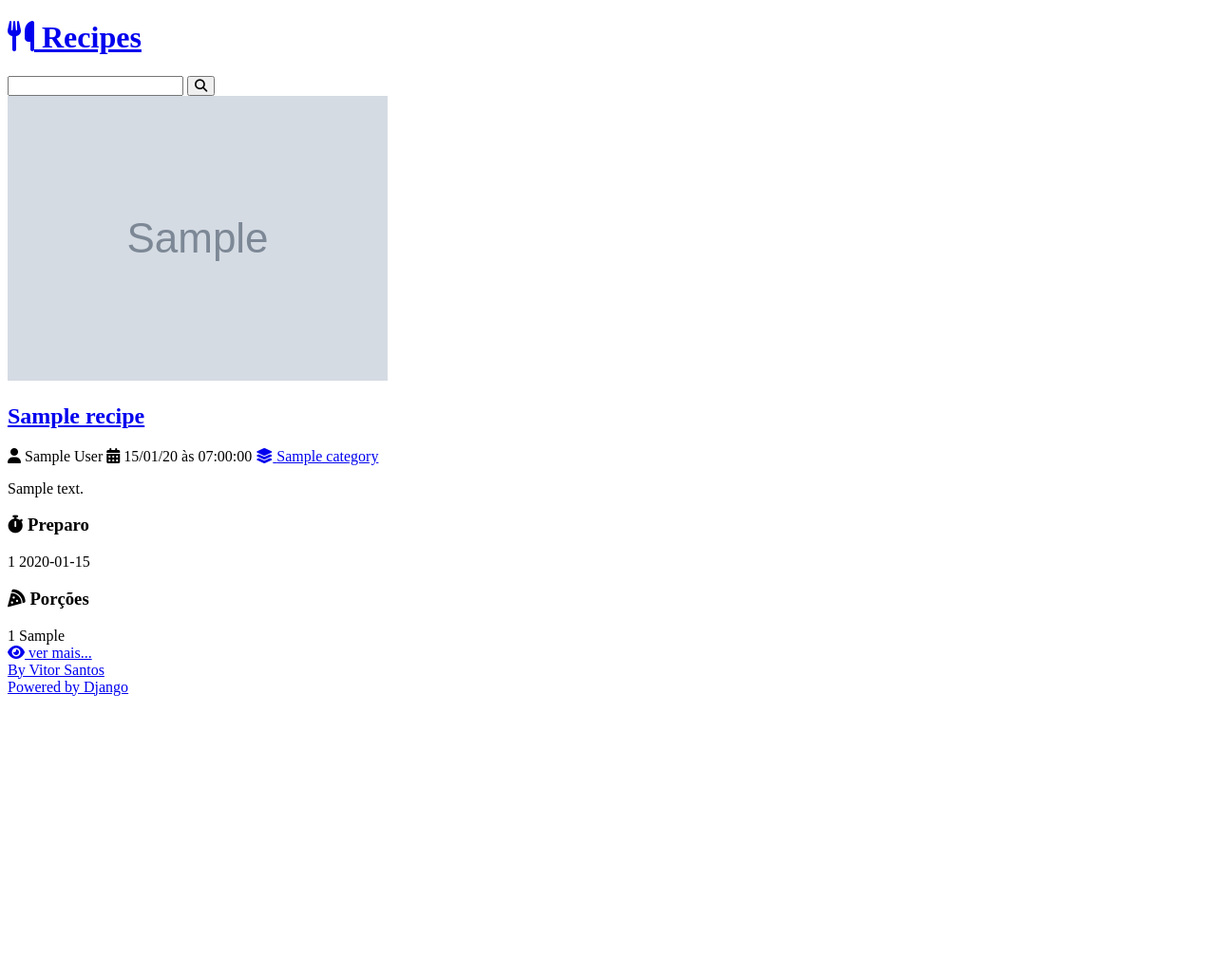
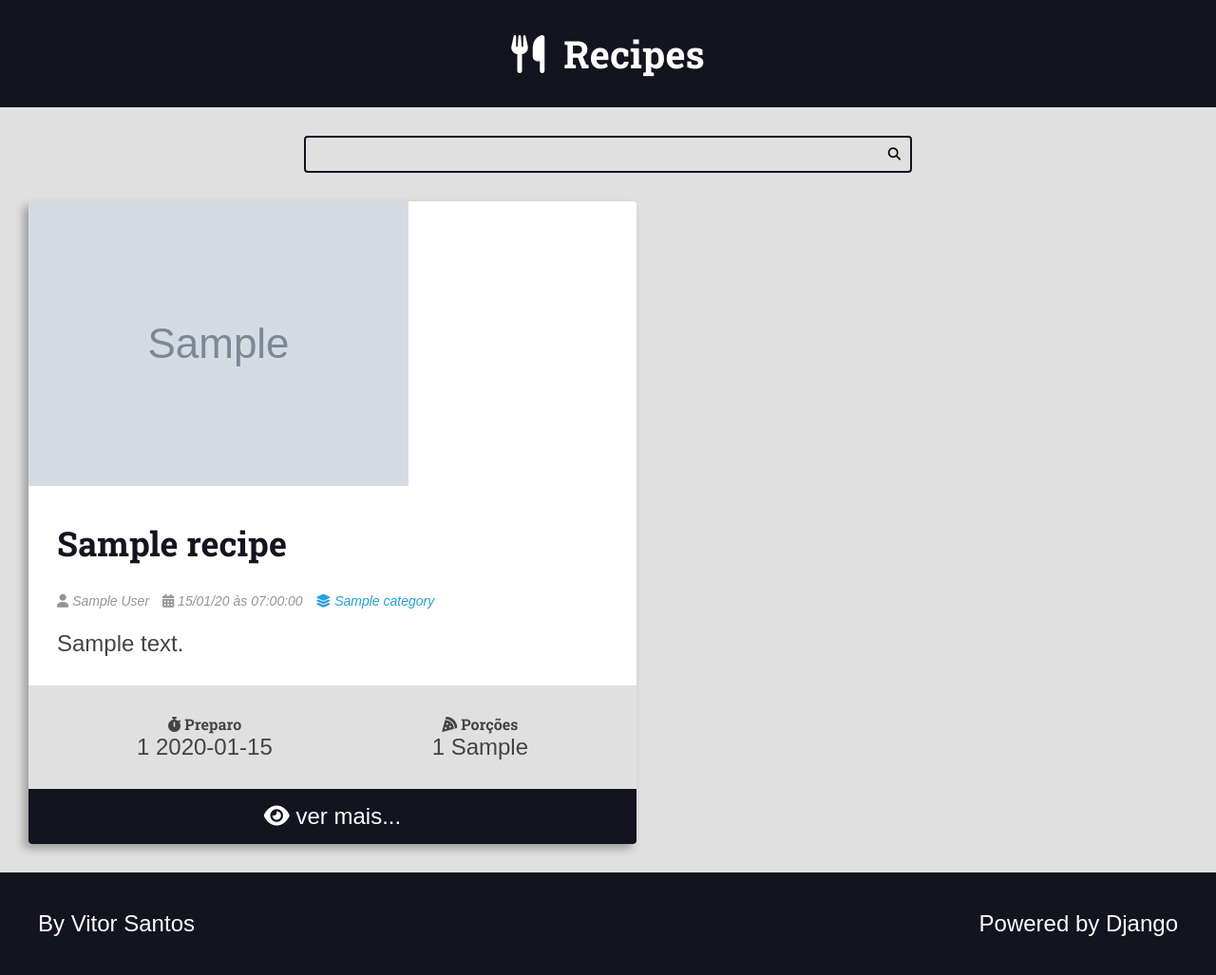
Before and after one commit to vitorsaantos/site_receitas, a Django app: page / in a window 1280 px wide. Shown: the whole page at 95% size. Before the commit the page ends 733 px from the top, so only its background shows below. Run offline with Django 5.2, Linux system fonts and the light colour scheme; tables that the repository leaves empty hold one stand-in row (values such as "Sample post"); grey boxes marked "Sample" are stand-in pictures; parts of the project's set-up code (start-up, migrations or seed data) failed here and were passed over; some libraries are stand-ins or nearby versions.

Commit message:
Organizing files

```diff
--- a/authors/views.py
+++ b/authors/views.py
@@ -2,12 +2,14 @@
 from .forms import RegisterForm
 from django.http import Http404
 from django.contrib import messages
+from django.urls import reverse
 
 def register_view(request):
     register_form_data = request.session.get('register_form_data', None)
     form = RegisterForm(register_form_data)
     return render(request, 'authors/pages/register_view.html', {
         'form': form,
+        'form_action':reverse('authors:create'),
     })
 
 def register_create(request):
@@ -19,7 +21,9 @@
     form = RegisterForm(POST)
 
     if form.is_valid():
-        form.save()
+        user = form.save(commit=False)
+        user.set_password(user.password)
+        user.save()
         messages.success(request, 'Your user is created, please log in.')
 
         del(request.session['register_form_data'])
--- /dev/null
+++ b/base_static/global/css/styles.css
@@ -0,0 +1,413 @@
+
+:root {
+    --color-primary: #269fe6;
+    --color-primary-hover: #2086c2;
+    --color-primary-dark: #13141f;
+    --color-primary-dark-hover: #212336;
+    --color-primary-light: #d4ecfa;
+    --color-primary-light-hover: #bdd8e7;
+
+    --color-white: #fff;
+    --color-black: #000;
+
+    --color-dark-text: #444;
+    --color-info-light: #cce5ff;
+    --color-debug-light: #cce5ff;
+    --color-success-light: #d4edda;
+    --color-alert-light: #fff3cd;
+    --color-warning-light: #fff3cd;
+    --color-error-light: #f8d7da;
+
+    --color-info-dark: #4d86c4;
+    --color-debug-dark: #4d86c4;
+    --color-success-dark: #4a9c5d;
+    --color-alert-dark: #927f40;
+    --color-warning-dark: #927f40;
+    --color-error-dark: #da525d;
+
+    --color-gray-0: #f9f9f9;
+    --color-gray-1: #e0e0e0;
+    --color-gray-2: #c7c7c7;
+    --color-gray-3: #aeaeae;
+    --color-gray-4: #959595;
+    --color-gray-5: #7d7d7d;
+    --color-gray-6: #646464;
+    --color-gray-7: #4b4b4b;
+    --color-gray-8: #323232;
+    --color-gray-9: #191919;
+
+    --font-primary: sans-serif;
+    --font-headings: 'Roboto Slab', serif;
+
+    --spacing-gutter-medium: 30px;
+    --spacing-gutter-large: 40px;
+}
+
+* {
+    padding: 0;
+    margin: 0;
+    box-sizing: border-box;
+}
+
+html {
+    font-size: 62.5%;
+
+}
+
+body {
+    font-size: 16px;
+    font-family: var(--font-primary);
+    background: var(--color-gray-1);
+    color: var(--color-dark-text);
+    font-size: 24px;
+}
+
+h1, h2, h3, h4, h5, h6 {
+    font-family: var(--font-headings);
+}
+
+.container {
+    max-width: 1440px;
+    margin: 0 auto;
+    padding: var(--spacing-gutter-medium);
+}
+
+.main-header-container {
+    background: var(--color-primary-dark);
+}
+
+.main-logo {
+    font-size: 40px;
+    color: var(--color-white);
+    text-decoration: none;
+    display: flex;
+    flex-flow: row nowrap;
+    align-items: center;
+    justify-content: center;
+    width: fit-content;
+    margin: 0 auto;
+}
+
+.main-logo-icon {
+    margin-right: 20px;
+}
+
+.search-form {
+    border: 2px solid var(--color-primary-dark);
+    max-width: 640px;
+    margin: 0 auto;
+    border-radius: 4px;
+    position: relative;
+    transition: all 300ms ease-in-out;
+}
+.search-input,
+.search-button {
+    border: none;
+    background: none;
+    outline: none;
+    padding: 10px;
+    transition: all 300ms ease-in-out;
+}
+.search-button {
+    position: absolute;
+    top: 0;
+    right: 0;
+}
+
+.search-button:focus {
+    outline: 1px solid var(--color-primary);
+    background: rgba(0, 0, 0, .1);
+}
+
+.search-input {
+    width: 100%;
+    padding-right: 30px;
+}
+
+.search-form:focus-within {
+    border-color: var(--color-primary);
+    background-color: var(--color-white);
+}
+
+.search-form:focus-within .search-button {
+    color: var(--color-primary);
+}
+
+.main-content {
+    padding-top: 0;
+}
+
+.main-content-list {
+    display: grid;
+    grid-template-columns: repeat(auto-fit, minmax(340px, 1fr));
+    gap: var(--spacing-gutter-large);
+}
+
+.recipe {
+    background: var(--color-white);
+    box-shadow: -5px 5px 10px rgba(0, 0, 0, .3);
+    transition: all 300ms ease-in-out;
+    transform: scale(1);
+    border-radius: 4px;
+    overflow: hidden;
+}
+
+.recipe img{
+    max-width: 100%;
+}
+
+.recipe-list-item {
+    max-width: 640px;
+    height: fit-content;
+}
+
+.recipe-list-item:hover {
+    transform: scale(1.02);
+    box-shadow: -8px 8px 18px rgba(0, 0, 0, .6);
+}
+
+.recipe-title-container {
+    padding: var(--spacing-gutter-medium);
+    padding-bottom: 20px;
+}
+
+.recipe-title-container a {
+    text-decoration: none;
+    color: var(--color-primary-dark);
+}
+
+
+.recipe-author {
+    padding: 0 var(--spacing-gutter-medium);
+}
+
+.recipe-content {
+    padding: var(--spacing-gutter-medium);
+    padding-top: 20px;
+}
+
+.recipe-author-item {
+    color: var(--color-gray-4);
+    margin-right: 10px;
+    font-style: italic;
+    font-size: 14px;
+}
+
+.recipe-author a {
+    text-decoration: none;
+    color: var(--color-primary);
+    transition: all 300ms ease-in-out;
+}
+
+.recipe-author a:hover {
+    color: var(--color-primary-dark);
+}
+
+.recipe-meta-container {
+    display: flex;
+    flex-flow: row wrap;
+    padding: var(--spacing-gutter-medium);
+    background: var(--color-gray-1);
+}
+
+.recipe-meta {
+    display: flex;
+    flex-flow: column nowrap;
+    flex-shrink: 1;
+    flex-grow: 1;
+    text-align: center;
+}
+
+.recipe-meta-title {
+    font-size: 16px;
+}
+
+.recipe-footer a{
+    background: var(--color-primary-dark);
+    display: block;
+    color: var(--color-white);
+    text-decoration: none;
+    text-align: center;
+    padding: 15px var(--spacing-gutter-medium);
+    transition: all 300ms ease-in-out;
+}
+.recipe-footer a:hover {
+    filter: brightness(2);
+}
+
+.main-content-detail  .recipe-list-item {
+    max-width: 840px;
+    margin: 0 auto;
+}
+
+.main-content-detail .recipe-list-item:hover {
+    transform: scale(1.01);
+    box-shadow: -5px 5px 15px rgba(0, 0, 0, .3);
+}
+
+.preparation-steps {
+    padding: var(--spacing-gutter-medium);
+}
+
+.main-footer {
+    display: flex;
+    align-items: center;
+    justify-content: space-between;
+    background: var(--color-primary-dark);
+    padding: var(--spacing-gutter-large);
+}
+
+.main-footer a {
+    color: var(--color-white);
+    text-decoration: none;
+    transition: all 300ms ease-in-out;
+}
+
+.main-footer a:hover {
+    filter: brightness(.8);
+}
+
+.preparation-steps h1,
+.preparation-steps h2,
+.preparation-steps h3,
+.preparation-steps h4,
+.preparation-steps h5,
+.preparation-steps h6,
+.preparation-steps p,
+.preparation-steps pre {
+    margin: 20px 0;
+}
+
+.preparation-steps ol,
+.preparation-steps ul {
+    margin: 20px;
+    padding: 0 20px;
+}
+.pagination-content {
+    display: flex;
+    flex-flow: row wrap;
+    gap: 1rem 0.5rem;
+  }
+.pagination .page-item {
+    background: var(--color-gray-3);
+    padding: 0.5rem 1rem;
+  }
+
+.pagination .page-link {
+    text-decoration: none;
+    background: var(--color-primary);
+    color: var(--color-white);
+  }
+
+.pagination .page-current {
+    background: var(--color-primary-dark);
+  }
+
+/* Forms */
+.form-content {
+    max-width: 640px;
+    margin: 0 auto;
+    margin-bottom: var(--spacing-gutter-medium);
+}
+
+.form-content label,
+.form-content .help-text,
+.errorlist {
+    display: block;
+    margin: 5px 0;
+    font-size: 14px;
+    list-style: none;
+}
+
+.errorlist {
+    color: var(--color-error-dark);
+}
+
+.form-content input {
+    width: 100%;
+    padding: 10px;
+    border-radius: 4px;
+    border: 1px solid var(--color-primary-dark);
+}
+
+.form-content-grid {
+    display: grid;
+    grid-template-columns: repeat(auto-fit,minmax(300px, 1fr));
+    gap: calc(var(--spacing-gutter-medium) / 2) var(--spacing-gutter-medium);
+}
+
+.form-content button {
+    padding: 10px 20px;
+    border: none;
+    background: var(--color-primary-dark);
+    color: var(--color-white);
+}
+
+/* Messages */
+.messages-container {
+    display: flex;
+    flex-flow: column nowrap;
+    gap: calc(var(--spacing-gutter-medium) / 2);
+  }
+.message {
+    padding: 1rem;
+    border-radius: 4px;
+    border: 1px solid var(--color-dark-text);
+    background: var(--color-gray-2);
+    color: var(--color-dark-text);
+  }
+
+.message-error {
+    border: 1px solid var(--color-error-dark);
+    background: var(--color-error-light);
+    color: var(--color-error-dark);
+  }
+
+.message-success {
+    border: 1px solid var(--color-success-dark);
+    background: var(--color-success-light);
+    color: var(--color-success-dark);
+  }
+
+.message-warning {
+    border: 1px solid var(--color-warning-dark);
+    background: var(--color-warning-light);
+    color: var(--color-warning-dark);
+  }
+
+.message-alert {
+    border: 1px solid var(--color-alert-dark);
+    background: var(--color-alert-light);
+    color: var(--color-alert-dark);
+  }
+
+.message-info {
+    border: 1px solid var(--color-info-dark);
+    background: var(--color-info-light);
+    color: var(--color-info-dark);
+  }
+
+.message-debug {
+    border: 1px solid var(--color-debug-dark);
+    background: var(--color-debug-light);
+    color: var(--color-debug-dark);
+  }
+/* Generics */
+.center {
+    text-align: center;
+}
+
+.m-x {
+    margin: 0 var(--spacing-gutter-medium);
+}
+
+.m-y {
+    margin: 0 var(--spacing-gutter-medium);
+}
+
+@media (max-width: 600px) {
+    .main-content-list,
+    .form-content-grid  {
+        grid-template-columns: repeat(auto-fit, minmax(100%, 1fr));
+    }
+}
--- a/base_templates/global/base.html
+++ b/base_templates/global/base.html
@@ -2,21 +2,21 @@
 <html lang="pt-BR">
 
 <head>
-    {% include 'recipes/partials/head.html' %}
+    {% include 'global/partials/head.html' %}
     <title>{% block title %}{% endblock title %} Recipes</title>
 </head>
 
 <body>
-    {% include 'recipes/partials/header.html' %}
-    {% include 'recipes/partials/search.html' %}
+    {% include 'global/partials/header.html' %}
+    {% include 'global/partials/search.html' %}
 
     <main class="main-content-container">
         {% block content %}{% endblock content %}
-        {% include 'recipes/partials/pagination.html' %}
+        {% include 'global/partials/pagination.html' %}
 
     </main>
 
-    {% include 'recipes/partials/footer.html' %}
+    {% include 'global/partials/footer.html' %}
 
 </body>
 
--- a/recipes/templates/recipes/partials/head.html
+++ b/base_templates/global/partials/head.html
@@ -21,4 +21,5 @@
 
 
 
-    <link rel="stylesheet" href="{% static "recipes/css/styles.css" %}">
+    <link rel="stylesheet" href="{% static "global/css/styles.css" %}">
+    <link rel="stylesheet" href="{% static "recipes/css/global-styles.css" %}">
--- a/recipes/templates/recipes/pages/home.html
+++ b/recipes/templates/recipes/pages/home.html
@@ -4,7 +4,7 @@
 
 {% block content %}
 
-{% include "recipes/partials/message.html" %}
+{% include "global/partials/message.html" %}
 
 
 <div class="main-content main-content-list container">
```
Also changed, not shown: authors/forms.py (+9 -0 lines), authors/templates/authors/pages/register_view.html (+2 -38 lines), authors/tests/test_author_register_form.py (+14 -0 lines), base_templates/global/partials/form.html (added, +36 -0 lines), base_templates/global/partials/footer.html (renamed from recipes/templates/recipes/partials/footer.html), base_templates/global/partials/header.html (renamed from recipes/templates/recipes/partials/header.html), base_templates/global/partials/message.html (renamed from recipes/templates/recipes/partials/message.html), base_templates/global/partials/pagination.html (renamed from recipes/templates/recipes/partials/pagination.html), base_templates/global/partials/search.html (renamed from recipes/templates/recipes/partials/search.html).
